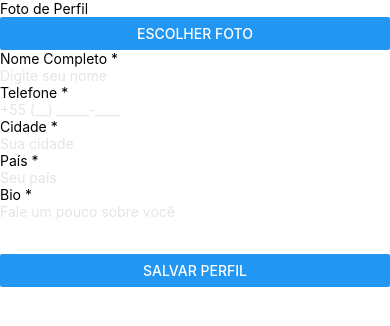
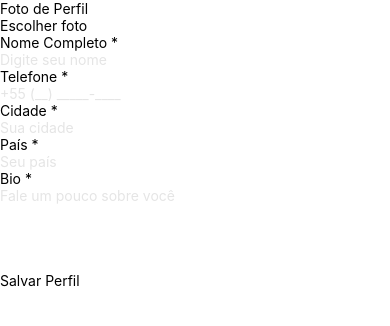
Before and after one commit to VitorValentimSilva/SkillSwap, a React Native app: screen /CreateProfile in a window 390 px wide. Shown: the top 326 px of the page. Built offline with nearby package versions, Linux system fonts and the light colour scheme; no server answers.

Commit message:
Pequenas melhorias.

```diff
--- a/src/components/Form/FormProfile.tsx
+++ b/src/components/Form/FormProfile.tsx
@@ -1,7 +1,7 @@
 import { useContext, useState } from "react";
 import { ThemeContext } from "../../contexts/ThemeContext";
 import { FormProvider, useForm } from "react-hook-form";
-import { Button, Image, Text, View } from "react-native";
+import { Button, Image, Pressable, Text, View } from "react-native";
 import Input from "./Input";
 import { zodResolver } from "@hookform/resolvers/zod";
 import { ProfileFormData, profileSchema } from "../../schemas/profileSchema";
@@ -51,9 +51,13 @@ export default function FormProfile() {
   return (
     <FormProvider {...methods}>
       <View
-        className={`p-5 ${isDark ? "bg-BackgroundDarkTheme" : "bg-BackgroundLightTheme"}`}
+        className={`w-full gap-2 ${isDark ? "bg-BackgroundDarkTheme" : "bg-BackgroundLightTheme"}`}
       >
-        <Text className="font-semibold mb-2">Foto de Perfil</Text>
+        <Text
+          className={`font-semibold mb-2 ${isDark ? "text-TextPrimaryColorDarkTheme" : "text-TextPrimaryColorLightTheme"}`}
+        >
+          Foto de Perfil
+        </Text>
         <View className="mb-4">
           {photoUri ? (
             <Image
@@ -61,7 +65,24 @@ export default function FormProfile() {
               style={{ width: 120, height: 120, borderRadius: 60 }}
             />
           ) : (
-            <Button title="Escolher foto" onPress={handlePickPhoto} />
+            <Pressable
+              onPress={handlePickPhoto}
+              className={`p-3 rounded-md ${
+                isDark
+                  ? "bg-PrimaryColorLightTheme"
+                  : "bg-PrimaryColorDarkTheme"
+              }`}
+            >
+              <Text
+                className={`font-semibold ${
+                  isDark
+                    ? "text-TextPrimaryColorDarkTheme"
+                    : "text-TextPrimaryColorLightTheme"
+                }`}
+              >
+                Escolher foto
+              </Text>
+            </Pressable>
           )}
           {errors.photo && (
             <Text className="text-ErrorColor mt-1">{errors.photo.message}</Text>
@@ -90,14 +111,21 @@ export default function FormProfile() {
           label="Bio *"
           placeholder="Fale um pouco sobre você"
           multiline
-          numberOfLines={3}
+          numberOfLines={5}
         />
 
-        <Button
-          title={isSubmitting ? "Enviando..." : "Salvar Perfil"}
+        <Pressable
           onPress={handleSubmit(onSubmit)}
-          disabled={isSubmitting}
-        />
+          className={`p-3 rounded-md
+                      ${isDark ? "bg-PrimaryColorLightTheme" : "bg-PrimaryColorDarkTheme"}`}
+        >
+          <Text
+            className={`text-center font-semibold
+            ${isDark ? "text-TextPrimaryColorDarkTheme" : "text-TextPrimaryColorLightTheme"}`}
+          >
+            {isSubmitting ? "Enviando..." : "Salvar Perfil"}
+          </Text>
+        </Pressable>
       </View>
     </FormProvider>
   );
--- a/src/contexts/ProfileContext.tsx
+++ b/src/contexts/ProfileContext.tsx
@@ -1,9 +1,4 @@
-import React, {
-  createContext,
-  ReactNode,
-  useContext,
-  useState,
-} from "react";
+import React, { createContext, ReactNode, useContext, useState } from "react";
 import { db } from "../services/firebaseConfig";
 import { doc, getDoc } from "firebase/firestore";
 import { createProfile } from "../services/profileService";
@@ -25,7 +20,6 @@ export function ProfileProvider({ children }: { children: ReactNode }) {
   const { user } = useAuth();
 
   const checkProfile = async (uid: string) => {
-    console.log("Verificando perfil para o usuário:", uid);
     if (!uid) {
       setHasProfile(false);
       return false;
@@ -33,9 +27,8 @@ export function ProfileProvider({ children }: { children: ReactNode }) {
     try {
       const ref = doc(db, "profiles", uid);
       const snap = await getDoc(ref);
-      console;
       const exists = snap.exists();
-      console.log("Perfil encontrado:", exists);
+
       setHasProfile(exists);
       return exists;
     } catch (error) {
--- a/src/screens/CreateAccount.tsx
+++ b/src/screens/CreateAccount.tsx
@@ -16,7 +16,7 @@ export const CreateAccount = ({ navigation }: Props) => {
   const handleSubmit = async (values: { email: string; password: string }) => {
     try {
       await signUp(values.email, values.password);
-      navigation.navigate("Home");
+      navigation.navigate("CreateProfile");
     } catch (error: any) {
       Alert.alert("Erro no cadastro", error.message);
     }
--- a/src/screens/CreateProfile.tsx
+++ b/src/screens/CreateProfile.tsx
@@ -1,10 +1,17 @@
-import { View } from "react-native";
+import { SafeAreaView } from "react-native";
 import FormProfile from "../components/Form/FormProfile";
+import { useContext } from "react";
+import { ThemeContext } from "../contexts/ThemeContext";
 
 export default function CreateProfile() {
+  const { isDark } = useContext(ThemeContext);
+
   return (
-    <View>
+    <SafeAreaView
+      className={`flex-1 px-5 pt-10
+      ${isDark ? "bg-BackgroundDarkTheme" : "bg-BackgroundLightTheme"}`}
+    >
       <FormProfile />
-    </View>
+    </SafeAreaView>
   );
 }
--- a/src/screens/LoginAccount.tsx
+++ b/src/screens/LoginAccount.tsx
@@ -19,8 +19,7 @@ export const LoginAccount = ({ navigation }: Props) => {
     try {
       const user = await signIn(values.email, values.password);
       const hasProfile = await checkProfile(user.uid);
-      console.log("Perfil encontrado:", hasProfile);
-      console.log("Usuário logado:", user.uid);
+
       if (hasProfile) {
         navigation.navigate("Home");
       } else {
```
